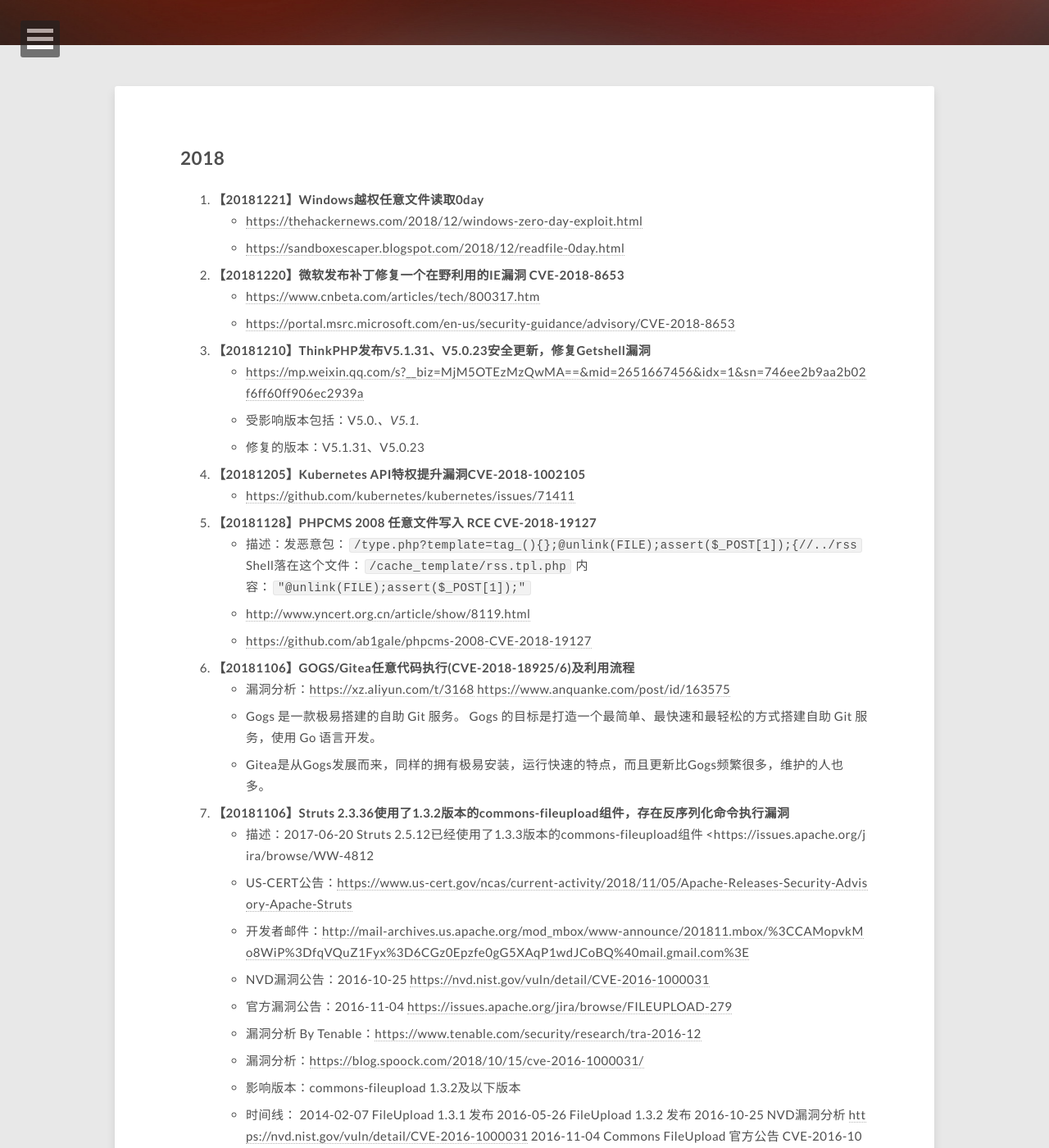
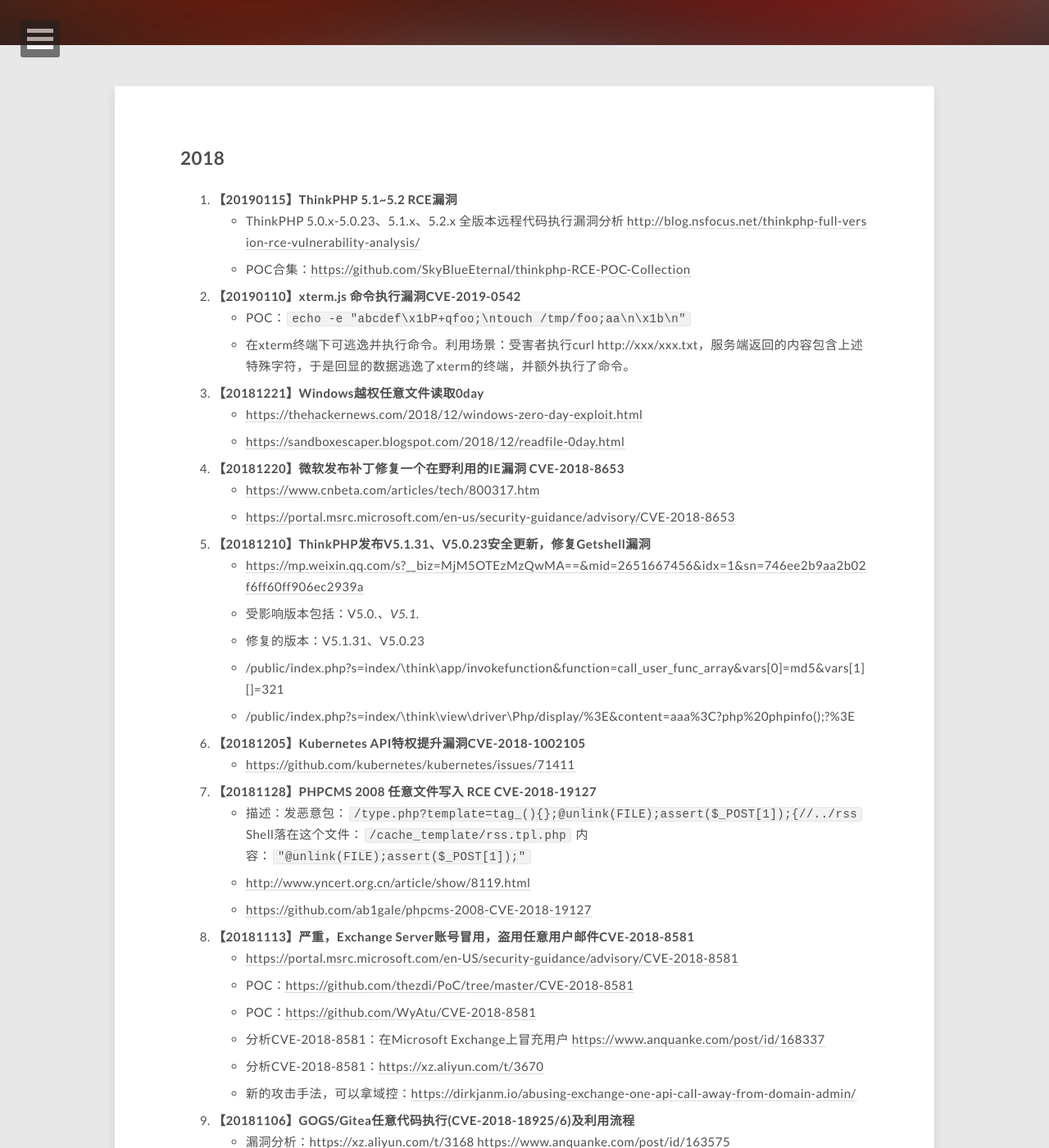
Before and after one commit to kxcode/kxcode.github.io, a Jekyll site: the page built from latest-vulns/index.md, in a window 1280 px wide and 1400 px high, scrolled down 345 px. Shown: the whole window at 82% size. Built offline with Jekyll 4.4.1, drawn with Linux system fonts in a browser that asks for light colours; nearby versions of some CDN libraries; comment, search, counter and statistics services are not loaded; some of the changed text lies outside the part shown.

Commit message:
UPDATE vulns and pentest tools

```diff
--- a/latest-vulns/index.md
+++ b/latest-vulns/index.md
@@ -9,6 +9,15 @@ share: true
 
 2018
 ---
+1. **【20190115】ThinkPHP 5.1~5.2 RCE漏洞**
+    - ThinkPHP 5.0.x-5.0.23、5.1.x、5.2.x 全版本远程代码执行漏洞分析 <http://blog.nsfocus.net/thinkphp-full-version-rce-vulnerability-analysis/>
+    - POC合集：<https://github.com/SkyBlueEternal/thinkphp-RCE-POC-Collection>
+
+1. **【20190110】xterm.js 命令执行漏洞CVE-2019-0542**
+    - POC：`echo -e "abcdef\x1bP+qfoo;\ntouch /tmp/foo;aa\n\x1b\n"`
+    - 在xterm终端下可逃逸并执行命令。利用场景：受害者执行curl http://xxx/xxx.txt，服务端返回的内容包含上述特殊字符，于是回显的数据逃逸了xterm的终端，并额外执行了命令。
+
+
 1. **【20181221】Windows越权任意文件读取0day**
     - <https://thehackernews.com/2018/12/windows-zero-day-exploit.html>
     - <https://sandboxescaper.blogspot.com/2018/12/readfile-0day.html>
@@ -21,6 +30,8 @@ share: true
     - <https://mp.weixin.qq.com/s?__biz=MjM5OTEzMzQwMA==&mid=2651667456&idx=1&sn=746ee2b9aa2b02f6ff60ff906ec2939a>
     - 受影响版本包括：V5.0.*、V5.1.*
     - 修复的版本：V5.1.31、V5.0.23
+    - /public/index.php?s=index/\think\app/invokefunction&function=call_user_func_array&vars[0]=md5&vars[1][]=321
+    - /public/index.php?s=index/\think\view\driver\Php/display/%3E&content=aaa%3C?php%20phpinfo();?%3E
 
 1. **【20181205】Kubernetes API特权提升漏洞CVE-2018-1002105**
     - <https://github.com/kubernetes/kubernetes/issues/71411>
@@ -29,6 +40,14 @@ share: true
     - 描述：发恶意包：`/type.php?template=tag_(){};@unlink(FILE);assert($_POST[1]);{//../rss`Shell落在这个文件：`/cache_template/rss.tpl.php` 内容：`"@unlink(FILE);assert($_POST[1]);"`
     - <http://www.yncert.org.cn/article/show/8119.html>
     - <https://github.com/ab1gale/phpcms-2008-CVE-2018-19127>
+
+1. **【20181113】严重，Exchange Server账号冒用，盗用任意用户邮件CVE-2018-8581**
+    - <https://portal.msrc.microsoft.com/en-US/security-guidance/advisory/CVE-2018-8581>
+    - POC：<https://github.com/thezdi/PoC/tree/master/CVE-2018-8581>
+    - POC：<https://github.com/WyAtu/CVE-2018-8581>
+    - 分析CVE-2018-8581：在Microsoft Exchange上冒充用户 <https://www.anquanke.com/post/id/168337>
+    - 分析CVE-2018-8581：<https://xz.aliyun.com/t/3670>
+    - 新的攻击手法，可以拿域控：<https://dirkjanm.io/abusing-exchange-one-api-call-away-from-domain-admin/>
 
 1. **【20181106】GOGS/Gitea任意代码执行(CVE-2018-18925/6)及利用流程**
     - 漏洞分析：<https://xz.aliyun.com/t/3168> <https://www.anquanke.com/post/id/163575>
@@ -52,7 +71,6 @@ share: true
         2016-11-04 Commons FileUpload 官方公告 CVE-2016-1000031 <https://issues.apache.org/jira/browse/FILEUPLOAD-279>
         2017-06-13 FileUpload 1.3.3 发布
         2017-06-20 Struts 2.5.12 将内置commons-fileupload组件更新到1.3.3
-
 
 1. **【20181019】Oracle Weblogic远程代码执行漏洞CVE-2018-3191**
     - 描述：这个漏洞利用的gadget是weblogic中自带的，跟JDK版本无关，所以只要系统能连外网，未禁止T3协议，漏洞就可以利用，威力巨大。
@@ -522,8 +540,12 @@ https://github.com/rapid7/metasploit-framework/blob/22503209d9b8aa0a0e21ed60d9a0
 
 2016
 ---
+1. **【201610】DirtyCow脏牛提权漏洞CVE-2016-5195**
+    - 影响范围：Linux 内核 >=2.6.22（2007 年发行）开始就受影响了，直到 2016 年 10 月 18 日才修复。
+    - PoC: <https://github.com/dirtycow/dirtycow.github.io/wiki/PoCs>
 
-1. **【20160810】Shiro 1.2.4反序列化命令执行漏洞**
+
+1. **【20160718】Shiro 1.2.4反序列化命令执行漏洞**
     - 描述：Cookie中rememberMe字段使用硬编码的AES加密，并且会被反序列化。所以可以被篡改为反序列化Gadget进行命令执行。
     - 漏洞利用：需要根据目标的环境选择相应的Gadget，目标环境如有`"commons-collections4:4.0"`的漏洞类库，则可以用ysoserial的`CommonsCollections2` payload直接打。但是如果目标环境是`"commons-collections:3.1、3.2.1"`类库的话，必须用JRMPClient中转一下，攻击者服务器监听JRMPListener再用`CommonsCollection6`等payload打。
     - 利用分析：对于commons-collections3.2.1环境，如果直接打commonscollection的payload，会报错
```
Also changed, not shown: other parts of latest-vulns/index.md (+0 -4 lines), latest-events/index.md (+3 -0 lines), pentest-tools/index.md (+9 -0 lines).
